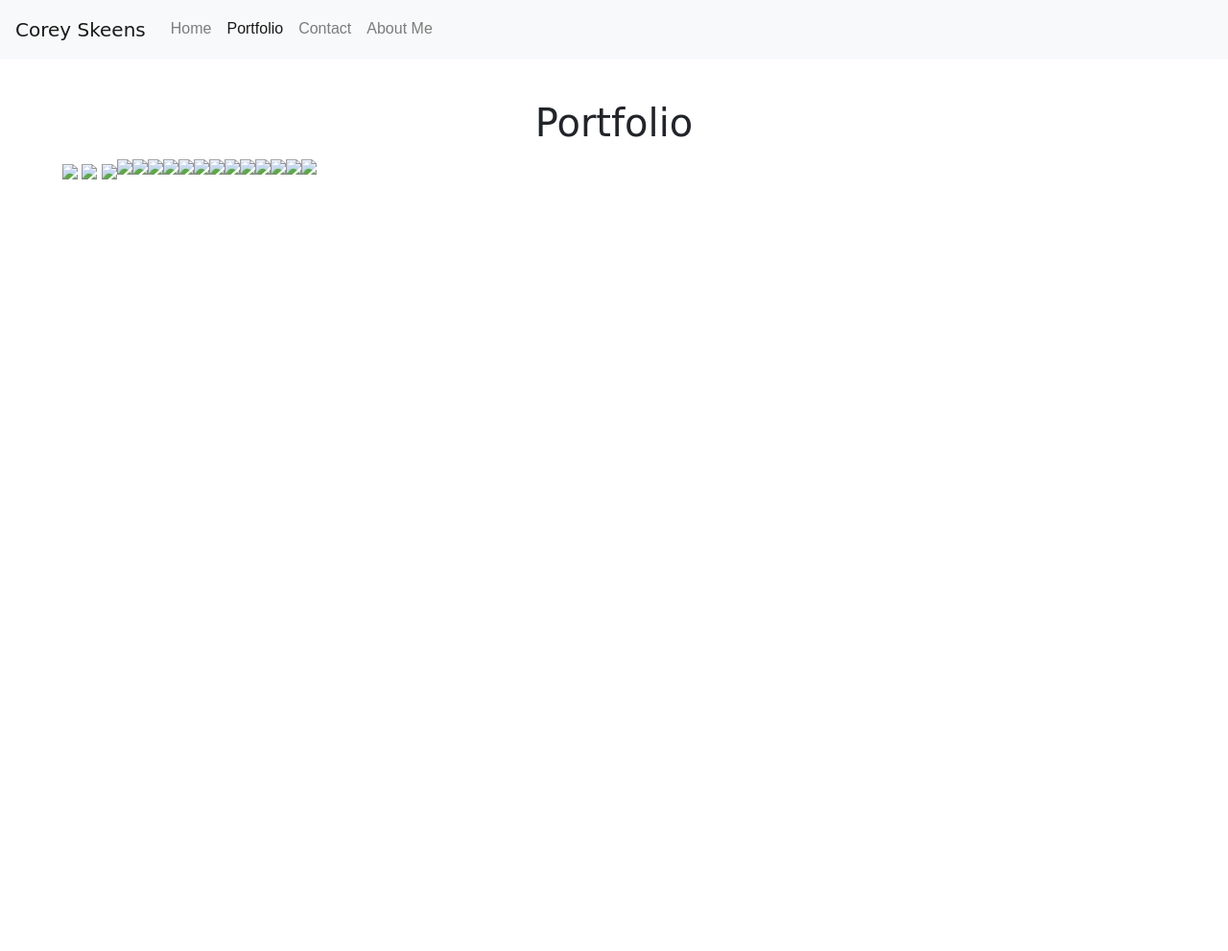
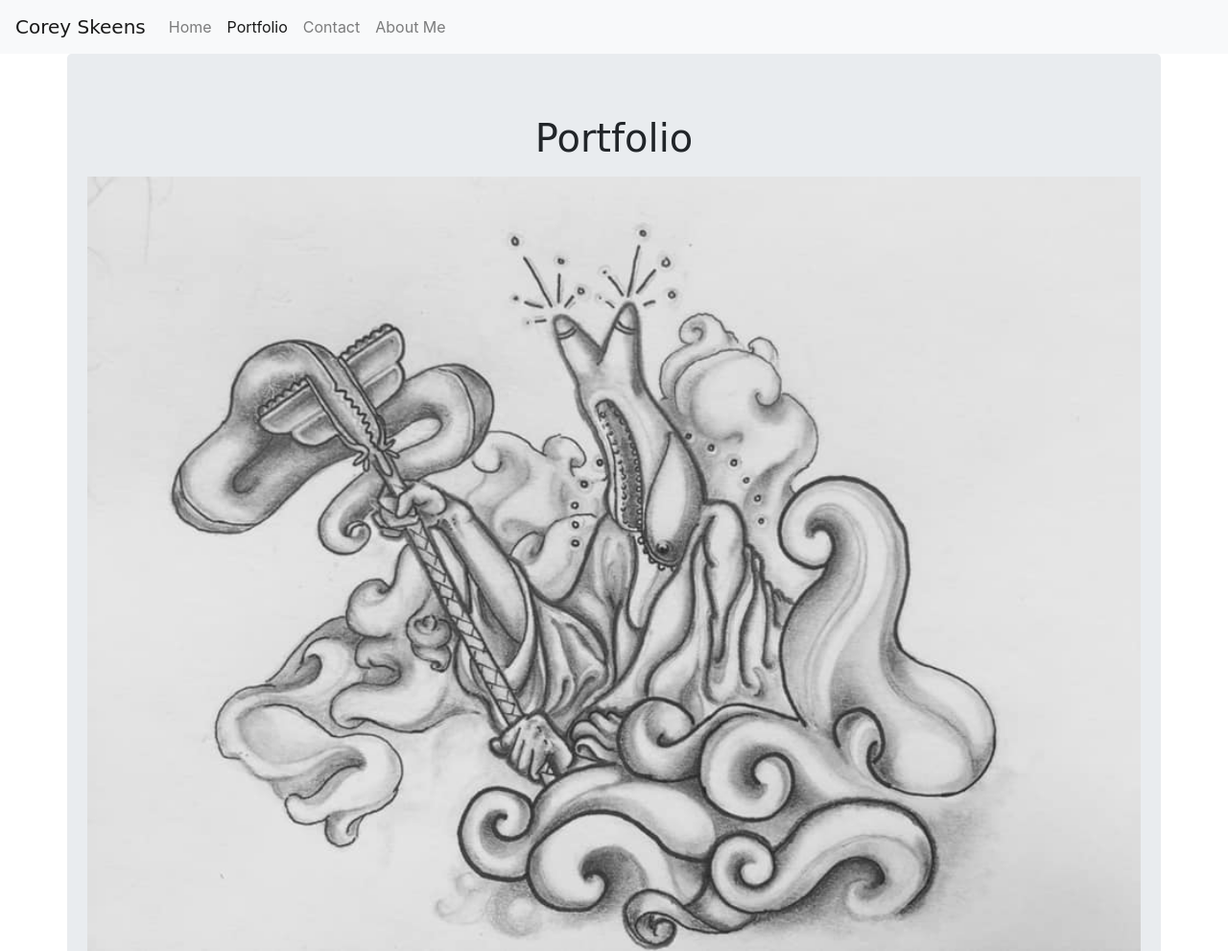
Before and after one commit to kad1001/Artist-Portfolio, a plain HTML site: page portfolio.html in a window 1280 px wide. Shown: the top 991 px of the page at 96% size. Before the commit the page ends 800 px from the top, so only its background shows below. Drawn offline with nearby package versions, Linux system fonts and the light colour scheme; a web font is replaced by a local one.

Commit message:
when she make a flex

```diff
--- a/portfolio.html
+++ b/portfolio.html
@@ -2,8 +2,7 @@
 <html lang="en">
 <head>
     <meta charset="UTF-8">
-    <meta name="viewport" content="  =device-  , initial-scale=1, shrink-to-fit=no">
-    <!-- logo font -->
+    <meta name="viewport" content="width=device-width, initial-scale=1, shrink-to-fit=no">    <!-- logo font -->
     <link href="https://fonts.googleapis.com/css?family=Megrim" rel="stylesheet">
     <!-- bootstrap -->
     <link rel="stylesheet" href="https://stackpath.bootstrapcdn.com/bootstrap/4.1.3/css/bootstrap.min.css" integrity="sha384-MCw98/SFnGE8fJT3GXwEOngsV7Zt27NXFoaoApmYm81iuXoPkFOJwJ8ERdknLPMO" crossorigin="anonymous">
@@ -51,68 +50,61 @@
   <div class="flex-container">
   <div class="row">
     <div class="column">
-    <!-- <a target="_blank" href="img1.jpg"> -->
-        <img src="img1.jpg" class="relative">
-      <!-- </a>             -->
-      <!-- <a target="_blank" href="img2.jpg"> -->
-        <img src="img2.jpg" class="relative float-right">
-      <!-- </a> -->
+    <!-- <a target="_blank" href=".pubimg1.jpg"> -->
+        <img src="./public/img/img1.jpg" class="relative">
+      <!-- </a>        -->
 
-      <a target="_blank" href="img4.jpg">
-        <img src="img4.jpg" class="relative float-right">
+      <a target="_blank" href="/public/img/img5.jpg">
+        <img src="./public/img/img5.jpg" class="relative float-right">
       </a>
 
-      <a target="_blank" href="img5.jpg">
-        <img src="img5.jpg" class="relative float-right">
+      <a target="_blank" href="/public/img/img6.jpg">
+        <img src="./public/img/img6.jpg" class="relative">
       </a>
 
-      <a target="_blank" href="img6.jpg">
-        <img src="img6.jpg" class="relative">
+      <a target="_blank" href="/public/img/img7.jpg">
+        <img src="./public/img/img7.jpg" class="relative float-right">
       </a>
 
-      <a target="_blank" href="img7.jpg">
-        <img src="img7.jpg" class="relative float-right">
+      <a target="_blank" href="/public/img/img8.jpg">
+        <img src="./public/img/img8.jpg" class="relative">
       </a>
 
-      <a target="_blank" href="img8.jpg">
-        <img src="img8.jpg" class="relative">
-      </a>
-
-      <a target="_blank" href="img9.jpg">
-        <img src="img9.jpg" class="relative float-right">
+      <a target="_blank" href="/public/img/img9.jpg">
+        <img src="./public/img/img9.jpg" class="relative float-right">
       </a>
 
 
-      <a target="_blank" href="img10.jpg">
-        <img src="img10.jpg" class="relative float-right">
+      <a target="_blank" href="/public/img/img10.jpg">
+        <img src="./public/img/img10.jpg" class="relative float-right">
       </a>
 
-      <a target="_blank" href="img11.jpg">
-        <img src="img11.jpg" class="relative float-right">
+      <a target="_blank" href="/public/img/img11.jpg">
+        <img src="./public/img/img11.jpg" class="relative float-right">
       </a>
 
-      <a target="_blank" href="img12.jpg">
-        <img src="img12.jpg" class="relative float-right">
+      <a target="_blank" href="/public/img/img12.jpg">
+        <img src="./public/img/img12.jpg" class="relative float-right">
       </a>
 
-      <a target="_blank" href="img13.jpg">
-        <img src="img13.jpg" class="relative float-right">
+      <a target="_blank" href="/public/img/img13.jpg">
+        <img src="./public/img/img13.jpg" class="relative float-right">
       </a>
 
-        <a target="_blank" href="img14.jpg">
-          <img src="img14.jpg" class="relative float-right">
+        <a target="_blank" href="/public/img/img14.jpg">
+          <img src="./public/img/img14.jpg" class="relative float-right">
         </a>
 
-        <a target="_blank" href="img15.jpg">
-          <img src="img15.jpg" class="relative float-right">
+        <a target="_blank" href="/public/img/img15.jpg">
+          <img src="./public/img/img15.jpg" class="relative float-right">
         </a>
 
-        <a target="_blank" href="img16.jpg">
-          <img src="img16.jpg" class="relative float-right">
+        <a target="_blank" href="/public/img/img16.jpg">
+          <img src="./public/img/img16.jpg" class="relative float-right">
         </a>
 
-        <a target="_blank" href="img17.jpg">
-          <img src="img17.jpg" class="relative float-right">
+        <a target="_blank" href="/public/img/img17.jpg">
+          <img src="./public/img/img17.jpg" class="relative float-right">
         </a>
       </div>
     </div>
--- a/style.css
+++ b/style.css
@@ -1,12 +1,4 @@
-
-* {
-    box-sizing: border-box;
-  }
-
-  body {
-    margin: 0;
-    font-family: Arial;
-  }
+/* Text */
 
   logo {
   font-family: 'Megrim', cursive;
@@ -23,8 +15,11 @@
   position:relative;
 }
 
-.img {
-  position: relative;
+img {
+  width: 100%;
+  margin-top: 8px;
+  vertical-align: middle;
+  /* height: 40px; */
 }
 
 
@@ -41,17 +36,17 @@
 }
 
 
-
+/*
 .btn {
   width: 100px;
   height: 50px;
   position: relative;
 }
-
+ */
 
 
   .footer {
-    position: fixed;
+    /* position: fixed; */
     left: 0;
     bottom: 0;
     width: 100%;
@@ -66,33 +61,40 @@
 
 /* image portfolio gallery */
 
+
 .row {
   display: flex;
   flex-wrap: wrap;
   padding: 0 4px;
-  width: 100%;
 }
 
-
-
-.container {
-  padding-top: 50px;
-  flex-wrap: wrap;
+/* Create four equal columns that sits next to each other */
+.col-4 {
+  flex: 25%;
+  max-width: 25%;
+  padding: 0 4px;
 }
 
-.contact {
+@media screen and (max-width: 600px) {
+  .col-4 {
+    flex: 100%;
+    max-width: 100%;
+  }
+}
+
+/* .contact {
   margin-top: 20px;
   border: 1px solid lightslategray;
   padding: 50px;
   position: relative;
-}
+} */
 
-.jumbotron {
+/* .jumbotron {
   position: relative;
   background-color: white;
   padding: 20px 0;
   margin-top: 20px;
-}
+} */
 .big {
   text-align: center;
 }
@@ -100,46 +102,46 @@
 /* zoom buttons */
 
 
-.clearfix::after {
+/* .clearfix::after {
   content: “”;
   display: block;
   clear: both;
-}
+} */
 /* Clear floats after the columns */
-.row:after {
+/* .row:after {
   content: "";
   display: table;
   clear: both;
-}
+} */
 .slidebtn {
   position: absolute;
   padding: 10px;
 }
 
 
-.row.flex-container {
+/* .row.flex-container {
   justify-content: space-around;
-}
-div.relative {
+} */
+/* div.relative {
   position: relative;
   width: auto;
   padding: 20px;
-}
+} */
 
 
 
 
-div {
+/* div {
   display: block;
   padding: 2px;
   margin-bottom: 2px;
-}
+} */
 
-.flex-container {
+/* .flex-container {
   display: flex;
   flex-wrap: wrap;
   padding: 0 4px;
-}
+} */
 
 /* On screens that are 640px wide or less, make the columns stack on top of each other instead of next to each other */
 /* @media screen and (max-width: 640px) {
```
Also changed, not shown: index.html (+99 -20 lines).
